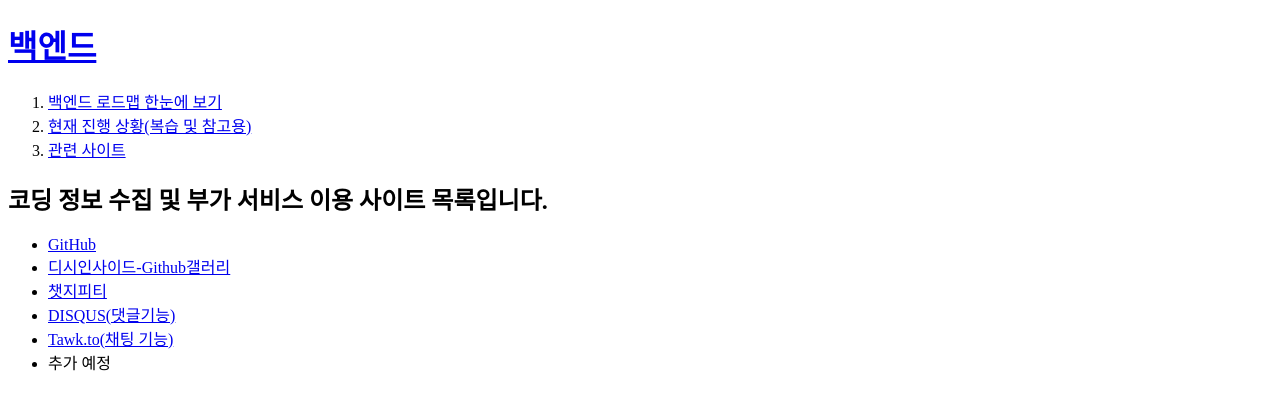
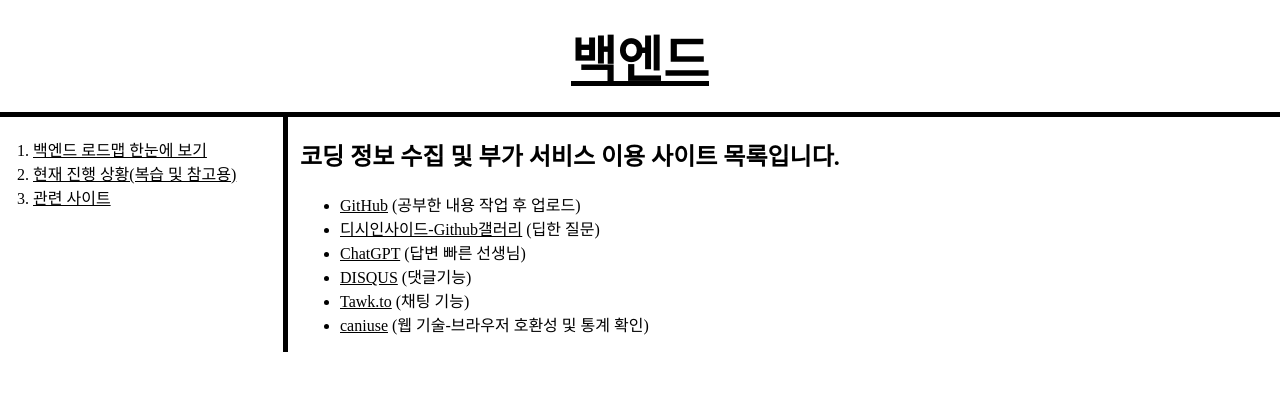
Before and after one commit to soki1129/first-web-site-roadmap, a plain HTML site: page 관련사이트.html in a window 1280 px wide. Drawn offline with Linux system fonts and the light colour scheme.

Commit message:
css 강의 수강 후 적용
css 강의 수강 후 적용 버전입니다.

```diff
--- /dev/null
+++ b/style.css
@@ -0,0 +1,35 @@
+body{margin:0;}
+    a {color:black;
+        }
+    h1 {font-size:50px;
+        text-align:center;
+        border-bottom:5px solid black;
+        margin:0;
+        padding:20px;
+    }
+    ol {
+        border-right:5px solid black;
+        width:230px;
+        margin:0;
+        padding:20px;
+    }
+    #grid
+    {display:grid;
+    grid-template-columns:300px 1fr;}
+    #grid ol{
+        padding-left:33px;
+    }
+    #grid #article{
+        padding-left:0px;
+    }
+    @media(max-width:700px){
+        #grid{
+            display:block;
+    }
+    ol{
+        border-right:none;
+    }
+    h1{
+        border-bottom:none;
+    }
+}
--- a/관련사이트.html
+++ b/관련사이트.html
@@ -3,23 +3,28 @@
 <head>
     <meta charset="utf-8">
     <title>백엔드 개발자 로드맵</title>
+    <link rel="stylesheet" href="style.css">
 </head>
 
 <body>
     <h1><a href="index.html">백엔드</a></h1>
+    <div id="grid">
         <ol>
             <li><a href="백엔드로드맵한눈에보기.html">백엔드 로드맵 한눈에 보기</a></li>
             <li><a href="현재진행상황(복습및참고용).html">현재 진행 상황(복습 및 참고용)</a></li>
             <li><a href="관련사이트.html">관련 사이트</a></li>
         </ol>
+    <div id="article">
         <h2>코딩 정보 수집 및 부가 서비스 이용 사이트 목록입니다.</h2>
         <ul>
-    <li><a href="https://github.com/" target="_blank">GitHub</a>
-    <li><a href="https://gall.dcinside.com/mgallery/board/lists/?id=github" target="_blank">디시인사이드-Github갤러리</a>
-    <li><a href="https://chat.openai.com/" target="_blank">챗지피티</a>
-    <li><a href="https://disqus.com/" target="_blank">DISQUS(댓글기능)</a></li>
-    <li><a href="https://www.tawk.to/" target="_blank">Tawk.to(채팅 기능)</a></li>
-    <li>추가 예정</li>
+            <li><a href="https://github.com/" target="_blank">GitHub</a> (공부한 내용 작업 후 업로드)</li>
+            <li><a href="https://gall.dcinside.com/mgallery/board/lists/?id=github" target="_blank">디시인사이드-Github갤러리</a> (딥한 질문)</li>
+            <li><a href="https://chat.openai.com/" target="_blank">ChatGPT</a> (답변 빠른 선생님)</li>
+            <li><a href="https://disqus.com/" target="_blank">DISQUS</a> (댓글기능)</li>
+            <li><a href="https://www.tawk.to/" target="_blank">Tawk.to</a> (채팅 기능)</li>
+            <li><a href="https://www.caniuse.com/" target="_blank">caniuse</a> (웹 기술-브라우저 호환성 및 통계 확인)</li>
         </ul>
+    </div>
+    </div>
 </body>
 </html>
```
Also changed, not shown: index.html (+9 -2 lines), 백엔드로드맵한눈에보기.html (+5 -0 lines), 현재진행상황(복습및참고용).html (+11 -2 lines). Lines whose indentation alone changed are shown as unchanged.
